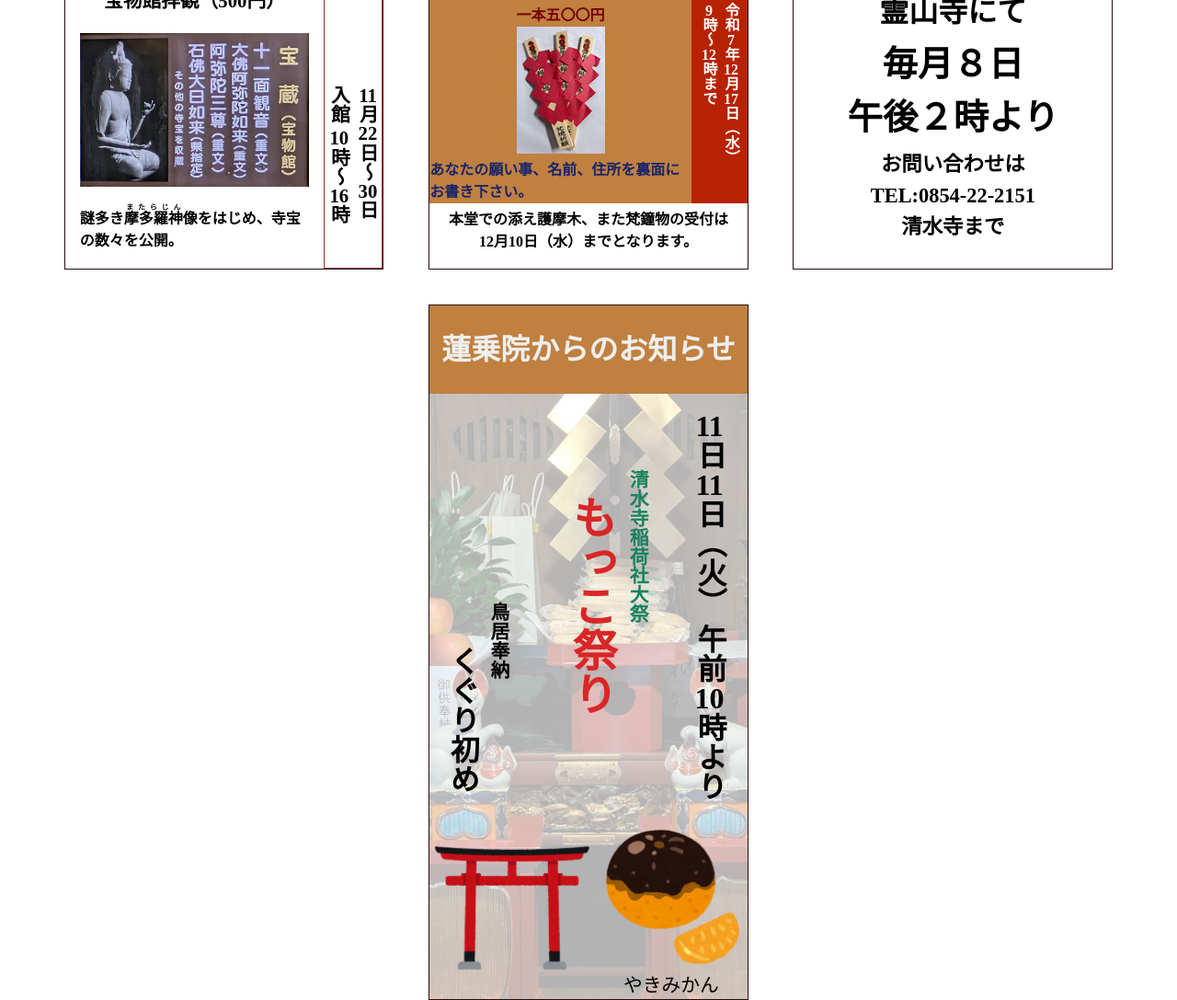
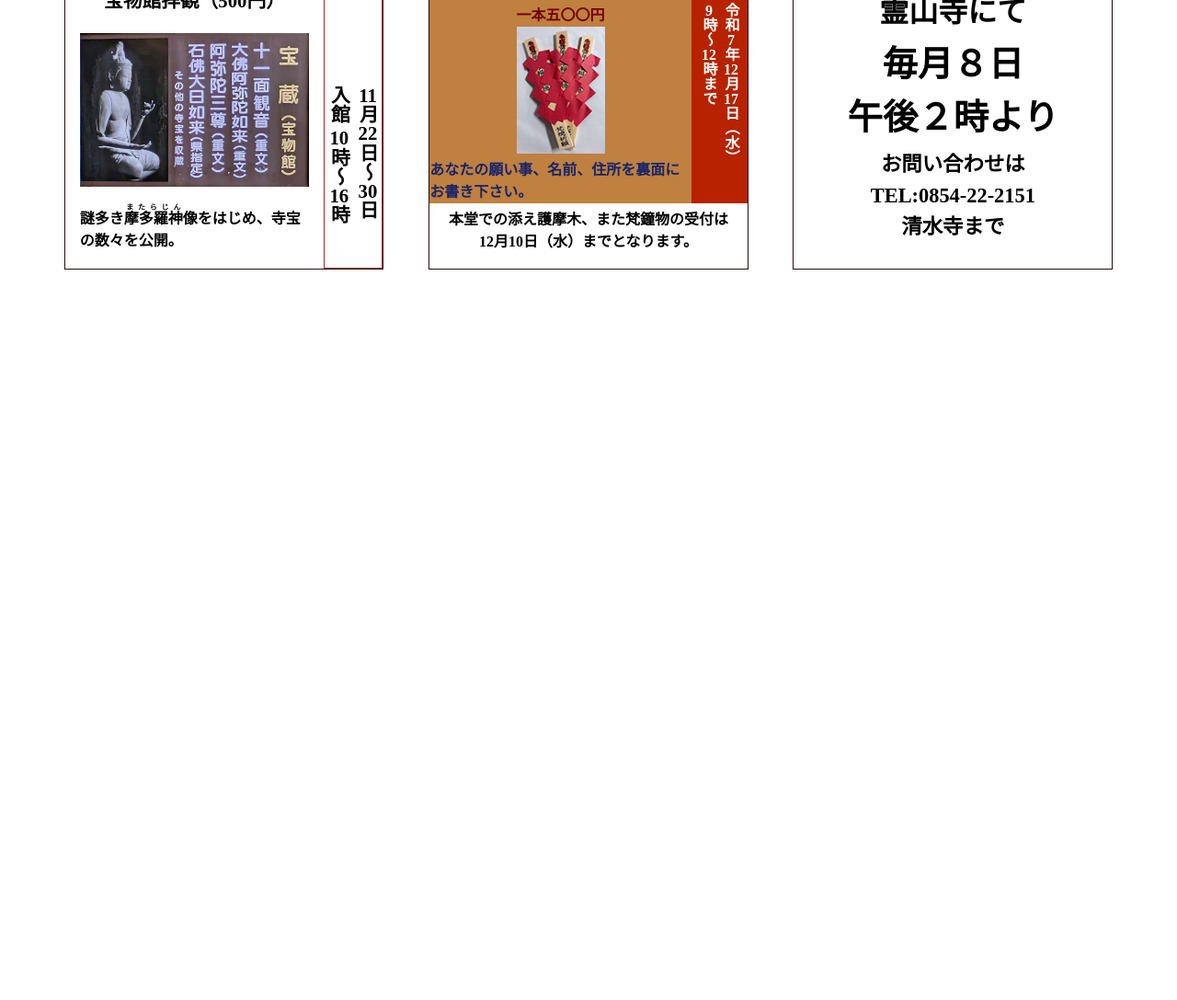
Before and after one commit to SHIMADA-Yukimasa/kotoba, a plain HTML site: page index.html in a window 1280 px wide. Shown: the part 1275-2362 px from the top of the page at 92% size. After the commit the page ends 1568 px from the top, so only its background shows below. Drawn offline with Linux system fonts and the light colour scheme.

Commit message:
pugの再コンパイル

```diff
--- a/index.html
+++ b/index.html
@@ -161,26 +161,6 @@
           <div class="end"><br></div>
         </div>
       </div>
-      <div class="wrapper" id="renjyouin">
-        <div class="containar ren-image">
-          <div class="title-back">
-            <div class="title">蓮乗院からのお知らせ</div>
-          </div>
-          <div class="ren-tateCtn">
-            <div class="ren-nichiji"><span class="yoko">11</span>日<span class="yoko">11</span>日（火） 午前<span class="yoko">10</span>時より</div>
-            <div class="ren-subtitle">清水寺稲荷社大祭</div>
-            <div class="ren-title">もっこ祭り</div>
-            <div class="ren-torii">鳥居奉納</div>
-            <div class="ren-kuguri">くぐり初め</div>
-          </div>
-          <div class="ren-img-containar">
-            <div class="ren-img">
-              <div class="img-torii"><img src="./media/10/torii1_myoujin.png" aria-label=""></div>
-              <div class="img-mikan"><img src="./media/10/fruit_yaki_mikan.png" aria-label="">やきみかん</div>
-            </div>
-          </div>
-        </div>
-      </div>
     </div>
   </body>
 </html>
```
Also changed, not shown: 1 other file.
